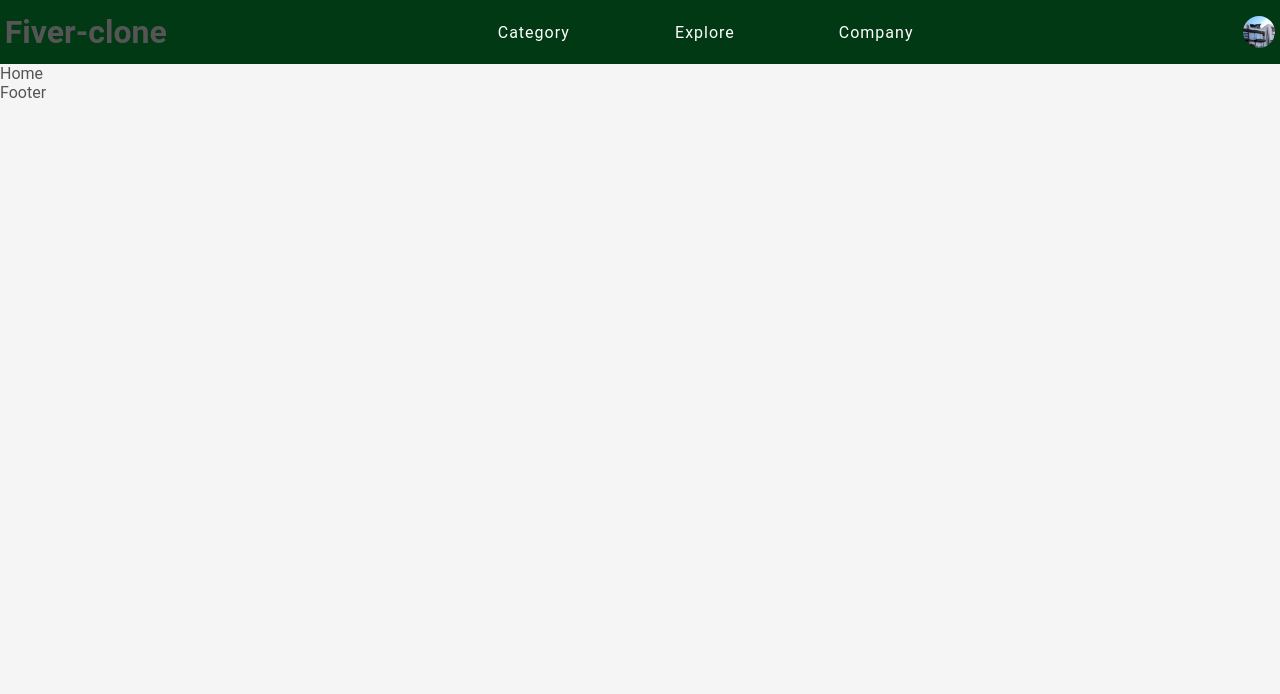
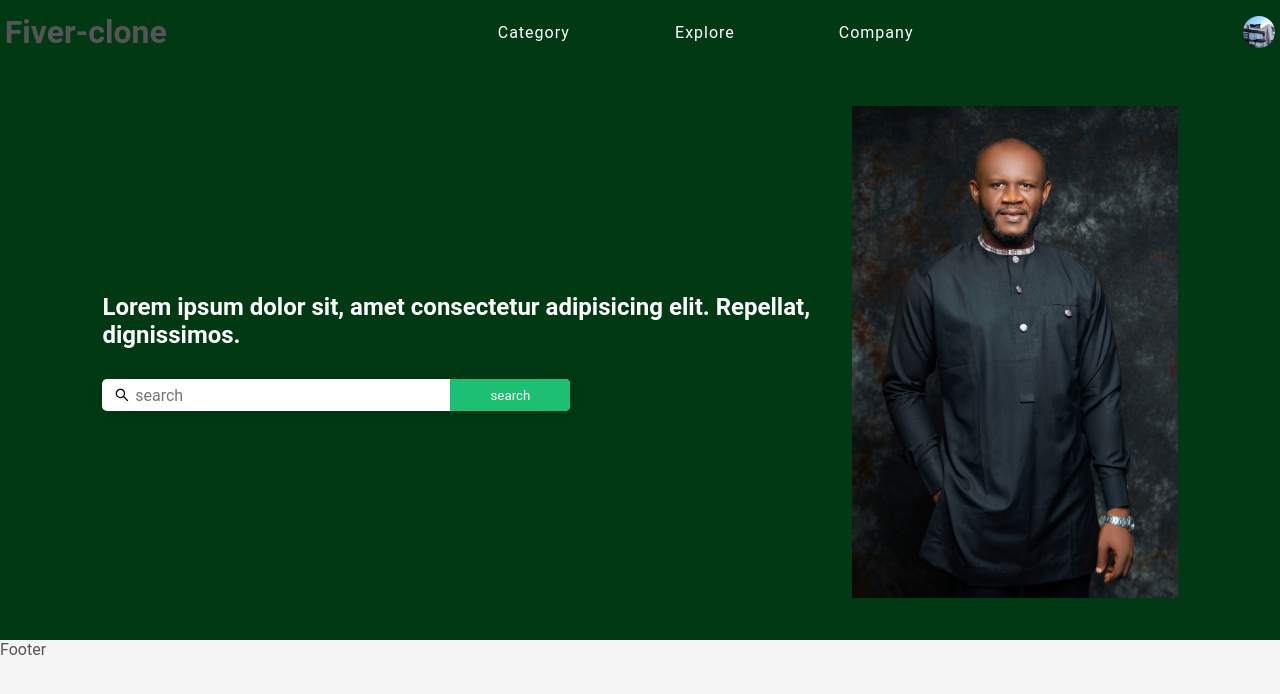
Before and after one commit to micalo-mica/fiver-clone, a React (Vite) app in the folder fiverr/: page / in a window 1280 px wide. Shown: the top 694 px of the page. Built offline with nearby package versions, Linux system fonts and the light colour scheme.

Commit message:
hero added

```diff
--- /dev/null
+++ b/fiverr/src/components/Hero.jsx
@@ -0,0 +1,225 @@
+import styled from "styled-components";
+import { AiOutlineSearch } from "react-icons/ai";
+import HorImg from "../assets/heroImg.jpg";
+
+const H = styled.div`
+  width: 100vw;
+  height: calc(80vh - 4rem);
+  display: flex;
+  justify-content: center;
+  background-color: #013914;
+  color: white;
+  @media (max-width: ${({ theme }) => theme.screens.lg1}) {
+  }
+  @media (max-width: ${({ theme }) => theme.screens.md}) {
+  }
+  @media (max-width: ${({ theme }) => theme.screens.sm3}) {
+  }
+  @media (max-width: ${({ theme }) => theme.screens.sm2}) {
+  }
+  @media (max-width: ${({ theme }) => theme.screens.sm1}) {
+  }
+`;
+const HContainer = styled.div`
+  width: 100%;
+  max-width: ${({ theme }) => theme.sizes.widthLg};
+  margin: 0px auto;
+  display: flex;
+  align-items: center;
+  @media (max-width: ${({ theme }) => theme.screens.lg1}) {
+  }
+  @media (max-width: ${({ theme }) => theme.screens.md}) {
+  }
+  @media (max-width: ${({ theme }) => theme.screens.sm3}) {
+  }
+  @media (max-width: ${({ theme }) => theme.screens.sm2}) {
+  }
+  @media (max-width: ${({ theme }) => theme.screens.sm1}) {
+  }
+`;
+const Left = styled.div`
+  display: flex;
+  flex-direction: column;
+  gap: 30px;
+
+  @media (max-width: ${({ theme }) => theme.screens.lg1}) {
+  }
+  @media (max-width: ${({ theme }) => theme.screens.md}) {
+  }
+  @media (max-width: ${({ theme }) => theme.screens.sm3}) {
+  }
+  @media (max-width: ${({ theme }) => theme.screens.sm2}) {
+  }
+  @media (max-width: ${({ theme }) => theme.screens.sm1}) {
+  }
+`;
+const Text = styled.h3`
+  font-size: 1.5rem;
+  @media (max-width: ${({ theme }) => theme.screens.lg1}) {
+  }
+  @media (max-width: ${({ theme }) => theme.screens.md}) {
+  }
+  @media (max-width: ${({ theme }) => theme.screens.sm3}) {
+  }
+  @media (max-width: ${({ theme }) => theme.screens.sm2}) {
+    width: 80%;
+    font-size: 1.3rem;
+  }
+  @media (max-width: ${({ theme }) => theme.screens.sm1}) {
+  }
+`;
+// input
+const InputContainer = styled.div`
+  background-color: white;
+  border-radius: 5px;
+  display: flex;
+  overflow: hidden;
+  width: max-content;
+  -webkit-box-shadow: 0px 0px 25px -10px rgba(0, 0, 0, 0.38);
+  -moz-box-shadow: 0px 0px 25px -10px rgba(0, 0, 0, 0.38);
+  box-shadow: 0px 0px 25px -10px rgba(0, 0, 0, 0.38);
+  @media (max-width: ${({ theme }) => theme.screens.lg1}) {
+  }
+  @media (max-width: ${({ theme }) => theme.screens.md}) {
+  }
+  @media (max-width: ${({ theme }) => theme.screens.sm3}) {
+  }
+  @media (max-width: ${({ theme }) => theme.screens.sm2}) {
+  }
+  @media (max-width: ${({ theme }) => theme.screens.sm1}) {
+  }
+`;
+const SearchContainer = styled.div`
+  display: flex;
+  align-items: center;
+  background-color: white;
+  padding-left: 0.75rem;
+  border-radius: 0.5rem;
+
+  @media (max-width: ${({ theme }) => theme.screens.lg1}) {
+  }
+  @media (max-width: ${({ theme }) => theme.screens.md}) {
+  }
+  @media (max-width: ${({ theme }) => theme.screens.sm3}) {
+  }
+  @media (max-width: ${({ theme }) => theme.screens.sm2}) {
+  }
+  @media (max-width: ${({ theme }) => theme.screens.sm1}) {
+  }
+`;
+const Input = styled.input`
+  padding: 0.3rem;
+  border: none;
+  appearance: none;
+  font-size: 1rem;
+  color: black;
+  width: 20rem;
+  @media (max-width: ${({ theme }) => theme.screens.lg1}) {
+  }
+  @media (max-width: ${({ theme }) => theme.screens.md}) {
+  }
+  @media (max-width: ${({ theme }) => theme.screens.sm3}) {
+  }
+  @media (max-width: ${({ theme }) => theme.screens.sm2}) {
+    width: 13rem;
+  }
+  @media (max-width: ${({ theme }) => theme.screens.sm1}) {
+  }
+  &:focus {
+    outline: none;
+  }
+`;
+const SearchIcon = styled(AiOutlineSearch)`
+  color: black;
+  font-size: 1rem;
+  font-weight: bold;
+  @media (max-width: ${({ theme }) => theme.screens.lg1}) {
+  }
+  @media (max-width: ${({ theme }) => theme.screens.md}) {
+  }
+  @media (max-width: ${({ theme }) => theme.screens.sm3}) {
+  }
+  @media (max-width: ${({ theme }) => theme.screens.sm2}) {
+  }
+  @media (max-width: ${({ theme }) => theme.screens.sm1}) {
+  }
+`;
+const SearchBtn = styled.button`
+  width: 120px;
+  height: 2rem;
+  border: none;
+  background-color: #1dbf73;
+  color: white;
+  align-self: flex-end;
+  cursor: pointer;
+  @media (max-width: ${({ theme }) => theme.screens.lg1}) {
+  }
+  @media (max-width: ${({ theme }) => theme.screens.md}) {
+  }
+  @media (max-width: ${({ theme }) => theme.screens.sm3}) {
+  }
+  @media (max-width: ${({ theme }) => theme.screens.sm2}) {
+    width: 4rem;
+  }
+  @media (max-width: ${({ theme }) => theme.screens.sm1}) {
+  }
+`;
+const Right = styled.div`
+  height: 100%;
+  padding: 0.5rem 0rem;
+  @media (max-width: ${({ theme }) => theme.screens.lg1}) {
+  }
+  @media (max-width: ${({ theme }) => theme.screens.md}) {
+  }
+  @media (max-width: ${({ theme }) => theme.screens.sm3}) {
+  }
+  @media (max-width: ${({ theme }) => theme.screens.sm2}) {
+    display: none;
+  }
+  @media (max-width: ${({ theme }) => theme.screens.sm1}) {
+  }
+`;
+const Image = styled.img`
+  width: 100%;
+  height: 100%;
+  border-radius: 1rem;
+  object-fit: contain;
+  overflow: hidden;
+  @media (max-width: ${({ theme }) => theme.screens.lg1}) {
+  }
+  @media (max-width: ${({ theme }) => theme.screens.md}) {
+  }
+  @media (max-width: ${({ theme }) => theme.screens.sm3}) {
+  }
+  @media (max-width: ${({ theme }) => theme.screens.sm2}) {
+  }
+  @media (max-width: ${({ theme }) => theme.screens.sm1}) {
+  }
+`;
+
+function Hero() {
+  return (
+    <H>
+      <HContainer>
+        <Left>
+          <Text>
+            Lorem ipsum dolor sit, amet consectetur adipisicing elit. Repellat,
+            dignissimos.
+          </Text>
+          <InputContainer>
+            <SearchContainer>
+              <SearchIcon />
+              <Input type="text" placeholder="search" />
+            </SearchContainer>
+            <SearchBtn>search</SearchBtn>
+          </InputContainer>
+        </Left>
+        <Right>
+          <Image src={HorImg} alt="" />
+        </Right>
+      </HContainer>
+    </H>
+  );
+}
+
+export default Hero;
--- a/fiverr/src/pages/Home.jsx
+++ b/fiverr/src/pages/Home.jsx
@@ -1,7 +1,25 @@
-import React from "react";
+import styled from "styled-components";
+import Hero from "../components/Hero";
+
+const H = styled.div`
+  @media (max-width: ${({ theme }) => theme.screens.lg1}) {
+  }
+  @media (max-width: ${({ theme }) => theme.screens.md}) {
+  }
+  @media (max-width: ${({ theme }) => theme.screens.sm3}) {
+  }
+  @media (max-width: ${({ theme }) => theme.screens.sm2}) {
+  }
+  @media (max-width: ${({ theme }) => theme.screens.sm1}) {
+  }
+`;
 
 function Home() {
-  return <div>Home</div>;
+  return (
+    <H>
+      <Hero />
+    </H>
+  );
 }
 
 export default Home;
```
Also changed, not shown: fiverr/src/assets/heroImg.jpg (added).
